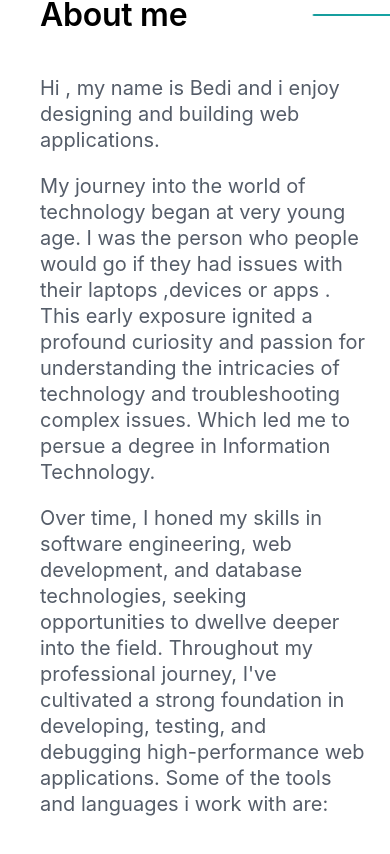
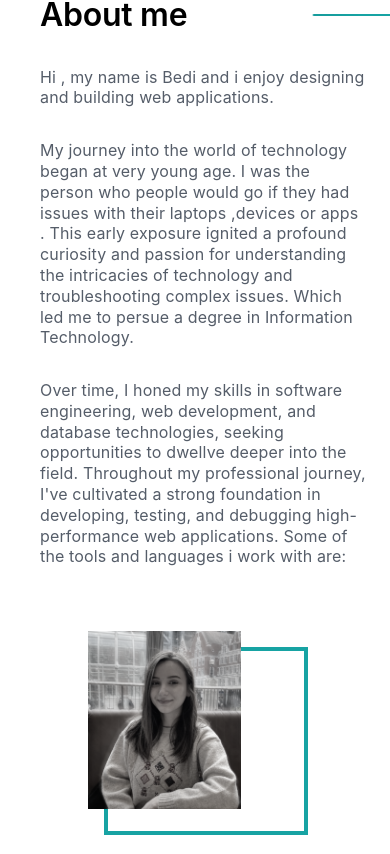
Before and after one commit to Bedi06/My-Personal-Portfolio, a React (Create React App) app: page / in a window 390 px wide. Shown: the part 6130-6984 px from the top of the page. Built offline with nearby package versions, Linux system fonts and the light colour scheme.

Commit message:
Changed section to Typography to make it responsive at About.js

```diff
--- a/src/components/About.js
+++ b/src/components/About.js
@@ -73,27 +73,29 @@ export default function About() {
               }}
             />
           </div>
-          <section
+          <Typography
+            variant="body1"
             style={{
               display: "flex",
               width: { xs: "50%", md: "80%" },
               marginTop: "2em",
               color: "#555d69",
-              fontSize: "20px",
+              fontSize: "16px",
               fontFamily: "Calibre,Inter,San Francisco,SF Pro Text",
               lineHeight: 1.3,
             }}
           >
             Hi , my name is Bedi and i enjoy designing and building web
             applications.
-          </section>{" "}
-          <section
+          </Typography>{" "}
+          <Typography
+            variant="body1"
             style={{
               display: "flex",
               width: { xs: "50%", md: "80%" },
-              marginTop: "1em",
+              marginTop: "2em",
               color: "#555d69",
-              fontSize: "20px",
+              fontSize: "16px",
               fontFamily: "Calibre,Inter,San Francisco,SF Pro Text",
               lineHeight: 1.3,
             }}
@@ -104,14 +106,15 @@ export default function About() {
             curiosity and passion for understanding the intricacies of
             technology and troubleshooting complex issues. Which led me to
             persue a degree in Information Technology.{" "}
-          </section>
-          <section
+          </Typography>
+          <Typography
+            variant="body1"
             style={{
               display: "flex",
               width: { xs: "50%", md: "80%" },
-              marginTop: "1em",
+              marginTop: "2em",
               color: "#555d69",
-              fontSize: "20px",
+              fontSize: "16px",
               fontFamily: "Calibre,Inter,San Francisco,SF Pro Text",
               lineHeight: 1.3,
             }}
@@ -122,7 +125,7 @@ export default function About() {
             I've cultivated a strong foundation in developing, testing, and
             debugging high-performance web applications. Some of the tools and
             languages i work with are:
-          </section>
+          </Typography>
         </Grid>
         <Grid
           item
@@ -132,7 +135,7 @@ export default function About() {
             display: "flex",
             alignItems: "center",
             justifyContent: "center",
-            pt: { xs: "2em", sm: "4em", md: "4em", lg: "3em" },
+            pt: { xs: "2em", sm: "4em", md: "4em", lg: "2em" },
           }}
         >
           <div
@@ -156,7 +159,7 @@ export default function About() {
               src={profile}
               alt="profile"
               style={{
-                width: "60%",
+                width: "55%",
                 height: "auto",
                 filter: "grayscale(90%)",
               }}
@@ -171,7 +174,7 @@ export default function About() {
             fontSize: "2px",
             backgroundColor: "#17A3A3",
             position: "absolute",
-            bottom: { xs: "-4rem", sm: "-4rem", md: "-5rem", lg: "-1rem" },
+            bottom: { xs: "-4rem", sm: "-4rem", md: "-5rem", lg: "-3rem" },
             left: { xs: "50%", md: "55%" },
             transform: "translateX(-50%)",
           }}
```
